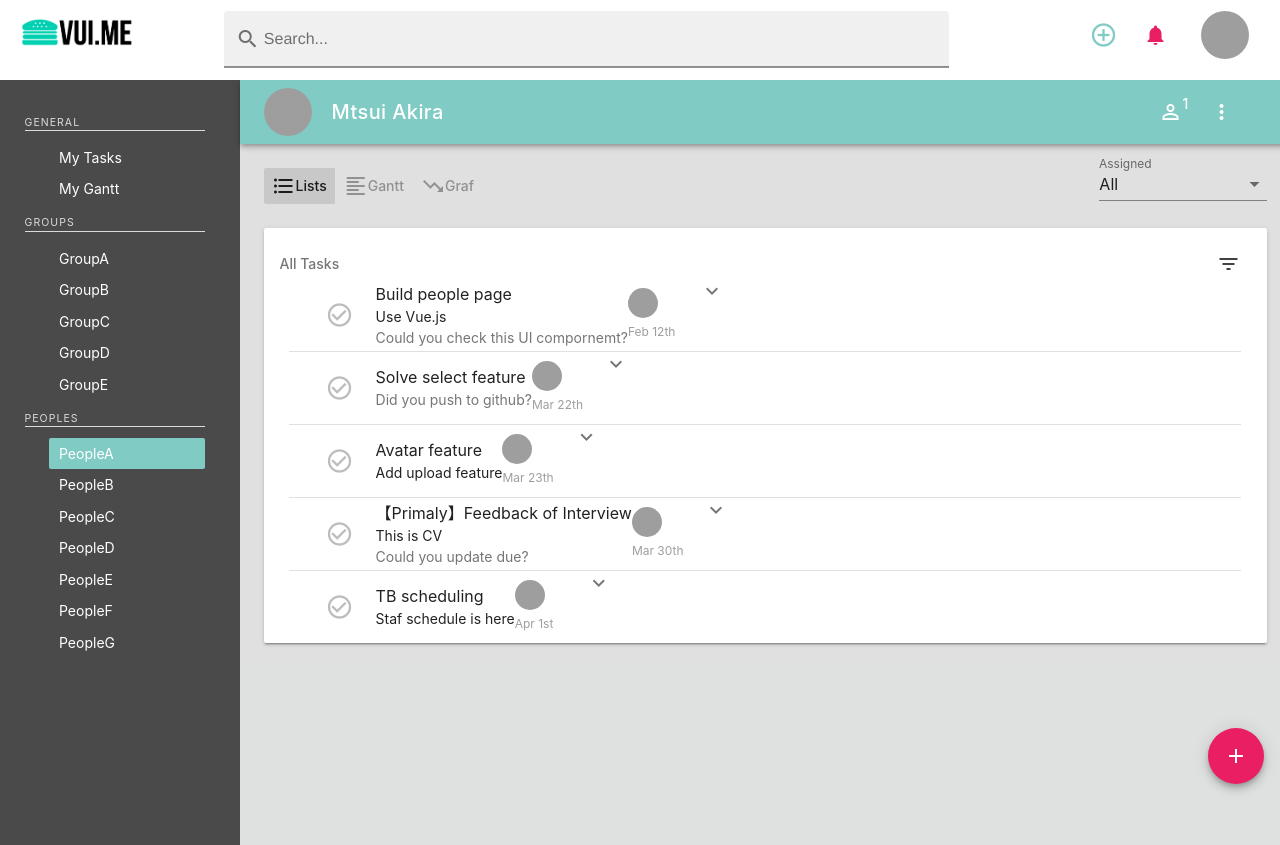
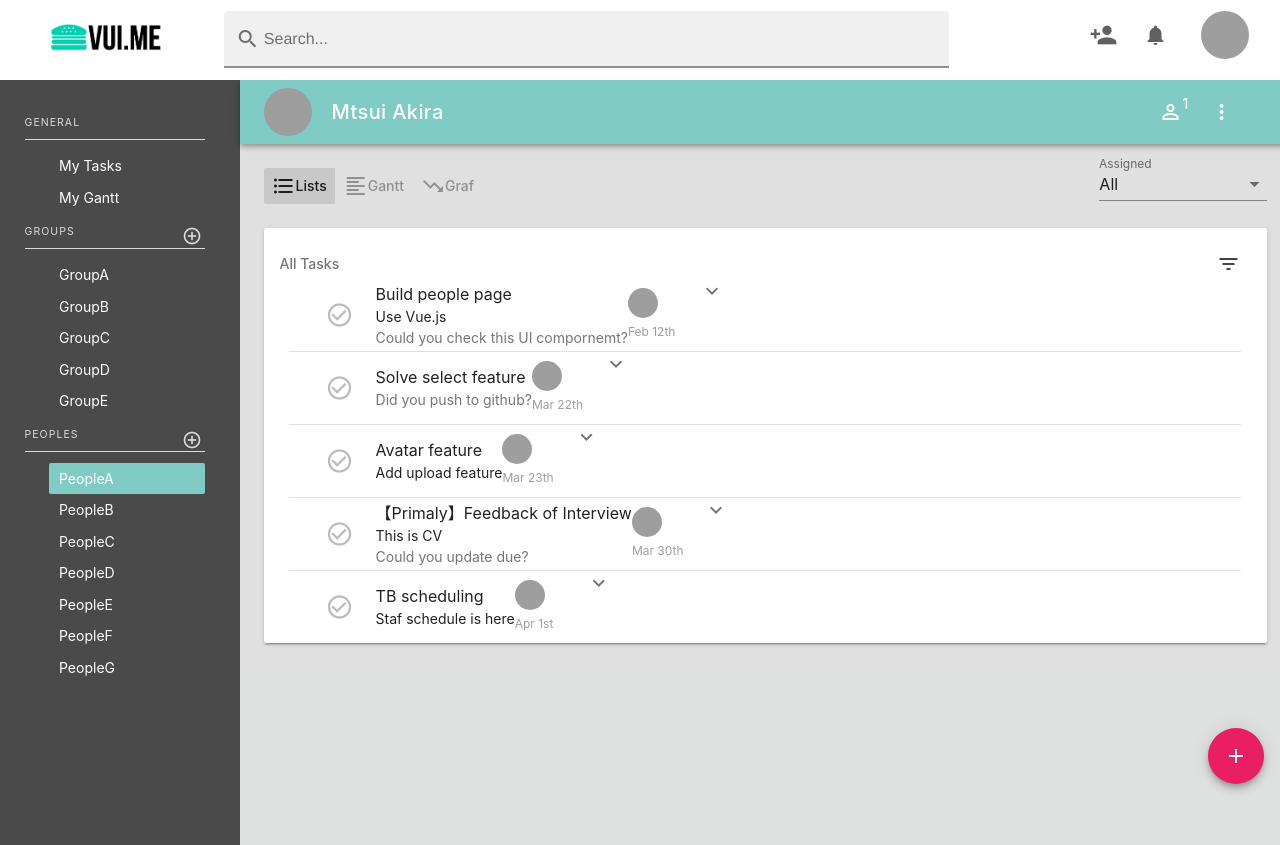
Before and after one commit to nomalio14/vuime, a Vue app: page /peoplePage in a window 1280 px wide. Built offline with nearby package versions, Linux system fonts and the light colour scheme; grey boxes are pictures that could not be loaded.

Commit message:
add button

```diff
--- a/src/App.vue
+++ b/src/App.vue
@@ -13,7 +13,7 @@
           <span aria-hidden="true"></span>
           <span aria-hidden="true"></span>
         </a>
-        <a class="navbar-item is-hidden-touch" href="/">
+        <a class="navbar-item is-hidden-touch vuimeLogo" href="/">
           <img src="./assets/vuiMeLogo.png" width="112" height="28">
         </a>
         <a class="navbar-item is-hidden-desktop" href="/" id="mobileLogo">
@@ -25,10 +25,10 @@
         </div>
           <div class="navbar-item column is-3 is-hidden-touch">
             <div class="buttons is-hidden-touch" id="rightItemOfHeader">
-              <v-btn flat icon color="teal lighten-3">
-              <v-icon medium>add_circle_outline</v-icon>
+              <v-btn flat icon color="grey darken-2">
+              <v-icon medium>person_add</v-icon>
               </v-btn>
-              <v-btn flat icon color="pink">
+              <v-btn flat icon color="grey darken-2">
               <v-icon >notifications</v-icon>
               </v-btn>
               <a>
@@ -80,11 +80,11 @@ export default {
 }
 </script>
 <style>
-@media screen and (max-width:1090px) {
-.is-fullheight{
-  padding-top: 47px;
+.vuimeLogo{
+  top:5px;
+  left:15%;
 }
-  }
+
 .application--wrap{
   background-color: #DFE0E0;
   width: 100%;
@@ -101,18 +101,7 @@ export default {
   float: right;
   margin-right: 20px;
 }
-.is-sidebar-menu.is-hidden-touch{
-  width: 250px;
-}
-.is-sidebar-menu {
-  position: fixed;
-  z-index: 1;
-  min-height: calc(100vh - ( 3.25rem - .75rem ) );
-  max-height: calc(100vh - ( 3.25rem - .75rem ) );
-  height: calc(100vh - ( 3.25rem - .75rem ) );
-  padding: 2.5rem;
-  background: #4a4a4a;
-}
+
 .navbar-burger:hover{
   background-color: rgba(0, 0, 0, 0.0);
 }
@@ -120,11 +109,6 @@ export default {
   color:#2c3e50;
 }
 
-
-.is-sidebar-menu li a {
-  text-align: left;
-  color: white;
-}
 .columns.is-fullheight {
   display: flex;
   flex-direction: row;
@@ -149,14 +133,8 @@ export default {
   background: #E0E0E0;
   display: block;
 }
-.menu-list a.is-active {
-  background-color: #80CBC4;
-}
-.menu-label{
-  text-align: left;
-  color: #dbdbdb;
-  border-bottom: 1px solid;
-}
+
+
 a.navbar-burger.burger {
   float: left;
 }
@@ -196,6 +174,11 @@ a.navbar-burger.burger {
 body {
   padding-top: 45px;
   }
+@media screen and (max-width:1090px) {
+.is-fullheight{
+  padding-top: 47px;
+}
+  }
 
 
 </style>
--- a/src/components/sideMenu.vue
+++ b/src/components/sideMenu.vue
@@ -9,6 +9,9 @@
   </ul>
   <p class="menu-label">
     Groups
+    <v-btn class="sideAddButton" flat icon>
+              <v-icon class="sideAddIcon">add_circle_outline</v-icon>
+              </v-btn>
   </p>
   <ul class="menu-list">
     <li><router-link to="/page3">GroupA</router-link></li>
@@ -19,6 +22,9 @@
   </ul>
   <p class="menu-label">
     Peoples
+    <v-btn class="sideAddButton" flat icon>
+              <v-icon class="sideAddIcon">add_circle_outline</v-icon>
+              </v-btn>
   </p>
   <ul class="menu-list">
     <li><router-link to="/peoplePage">PeopleA</router-link></li>
@@ -31,3 +37,45 @@
   </ul>
 </aside>
 </template>
+
+<style>
+.is-sidebar-menu.is-hidden-touch{
+  width: 250px;
+}
+
+.is-sidebar-menu {
+  position: fixed;
+  z-index: 1;
+  min-height: calc(100vh - ( 3.25rem - .75rem ) );
+  max-height: calc(100vh - ( 3.25rem - .75rem ) );
+  height: calc(100vh - ( 3.25rem - .75rem ) );
+  padding: 2.5rem;
+  background: #4a4a4a;
+}
+.is-sidebar-menu li a {
+  text-align: left;
+  color: white;
+}
+.menu-list a.is-active {
+  background-color: #80CBC4;
+}
+
+.menu-label{
+  text-align: left;
+  color: #dbdbdb;
+  border-bottom: 1px solid;
+  height: 25px!important;
+  bottom: 0px!important;
+}
+.sideAddButton{
+  color: #dbdbdb!important;
+  margin: 0 0 0 0!important;
+  width: 25px!important;
+  height: 25px!important;
+  font-size: 20px!important;
+  float: right;
+}
+.sideAddIcon{
+  font-size: 20px!important;
+}
+</style>
--- a/src/components/taskListOnPeople.vue
+++ b/src/components/taskListOnPeople.vue
@@ -222,7 +222,7 @@
     width: 100%;
     padding:0 16px;
     position: absolute!important;
-	  bottom: 0;
+	  bottom: 0!important;
   }
   .DetailButtons{
     text-transform: none!important;
```
